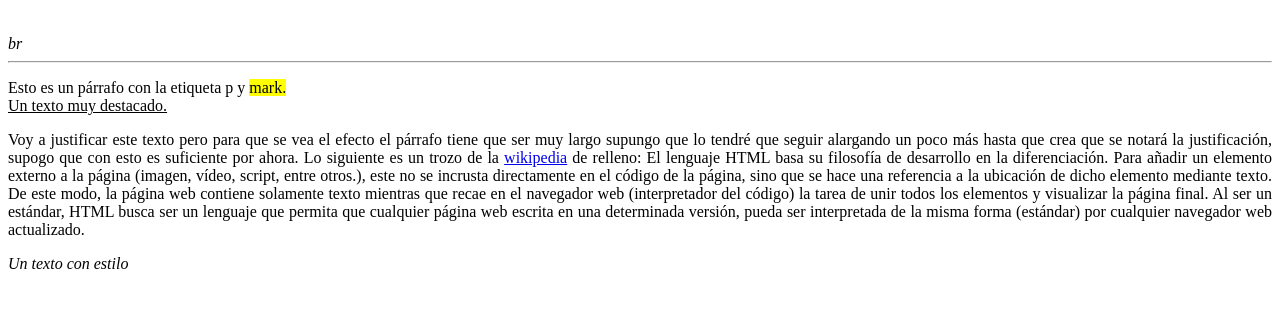
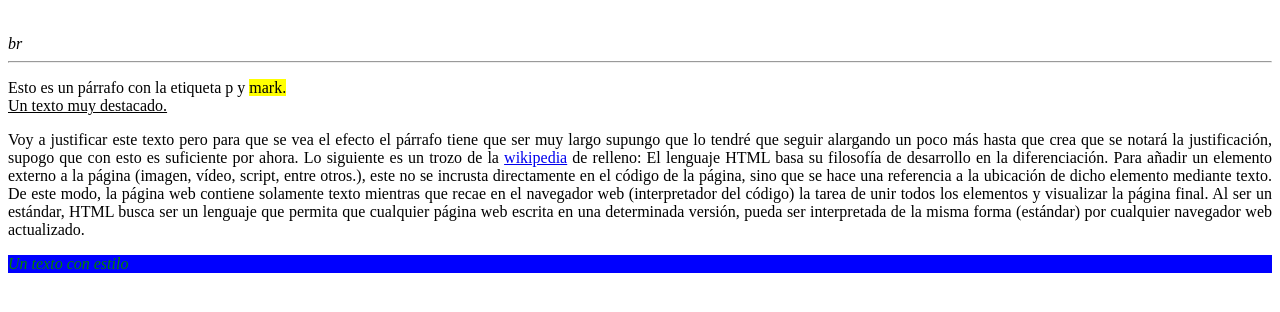
Before and after one commit to DVMoya/DVMoya.github.io, a plain HTML site: page index.html in a window 1280 px wide. Shown: the part 96-408 px from the top of the page. Drawn offline with Linux system fonts and the light colour scheme.

Commit message:
Update index.html

```diff
--- a/index.html
+++ b/index.html
@@ -21,4 +21,4 @@
 	<p align='justify'>Voy a justificar este texto pero para que se vea el efecto el párrafo tiene que ser muy largo supungo que lo tendré que seguir alargando un poco más hasta que crea que se notará la justificación, supogo que con esto es suficiente por ahora. Lo siguiente es un trozo de la <a href='https://es.wikipedia.org/wiki/HTML'>wikipedia</a> de relleno: El lenguaje HTML basa su filosofía de desarrollo en la diferenciación. Para añadir un elemento externo a la página (imagen, vídeo, script, entre otros.), este no se incrusta directamente en el código de la página, sino que se hace una referencia a la ubicación de dicho elemento mediante texto. De este modo, la página web contiene solamente texto mientras que recae en el navegador web (interpretador del código) la tarea de unir todos los elementos y visualizar la página final. Al ser un estándar, HTML busca ser un lenguaje que permita que cualquier página web escrita en una determinada versión, pueda ser interpretada de la misma forma (estándar) por cualquier navegador web actualizado.<p>
 <!este comentario es inútil>
 
-	<p style='background-color='blue'; color='green'> <i>Un texto con estilo</i></p>
+	<p style='background-color:blue; color:green'> <i>Un texto con estilo</i></p>
```
